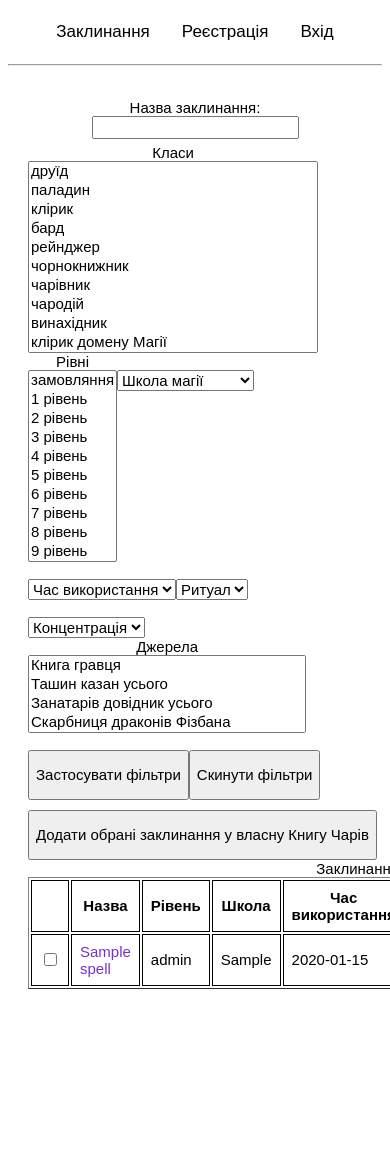
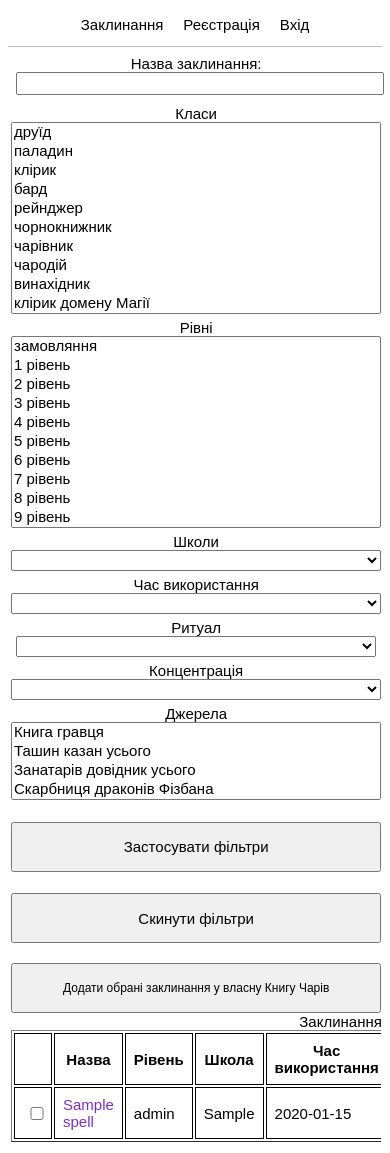
Before and after one commit to lukaholota/spells, a Flask app: page /spells in a window 390 px wide; the page is wider, and only the part inside the window is pictured. Before the commit the page ends 989 px from the top of that part, so only its background shows below. Run offline with Flask 3, Linux system fonts and the light colour scheme; tables that the repository leaves empty hold one stand-in row (values such as "Sample post").

Commit message:
css global update

```diff
--- a/app/static/css/spells.css
+++ b/app/static/css/spells.css
@@ -39,8 +39,32 @@ span#message {
 
 .spellbook {
     margin-top: 10px;
+    overflow: hidden;
 }
 
 .container {
     align-items: normal;
 }
+
+@media only screen and (max-width: 425px) {
+    .spellbook input {
+        font-size: 12px;
+      }
+  }
+
+@media only screen and (max-width: 1200px) {
+    .spellbook {
+        margin-top: 20px;
+    }
+    .select-group {
+        width: 100%;
+        margin-top: 5px;
+    }
+    select, input, button {
+        width: 100%;
+    }
+  }
+
+select {
+    width: 100%;
+}
--- a/app/static/css/style.css
+++ b/app/static/css/style.css
@@ -77,6 +77,20 @@ a:link {
   text-decoration: none;
 }
 
+@media only screen and (max-width: 1200px) {
+  .container {
+      width: 99%;
+      padding: 3px;
+  }
+  .table {
+    overflow-x: scroll;
+  }
+  #topnav a {
+    padding: 8px 10px;
+    font-size: 15px;
+  }
+}
+
 @media only screen and (min-width: 768px) {
   .container {
       width: 750px;
@@ -97,6 +111,6 @@ a:link {
 
 @media only screen and (min-width: 1800px) {
   .container {
-      width: 1400px;
+      width: 1500px;
   }
 }
--- a/app/templates/character.html
+++ b/app/templates/character.html
@@ -15,6 +15,7 @@
         <h1>{{character_name}}</h1>
     </div>
     {% if spells|length != 0 %}
+    <div class="table">
         <form name="delete-character-spell" id="delete-character-spell" action="/delete-character-spell" method="POST">
             <table class="spells-table">
             <caption>Заклинання персонажа</caption>
@@ -43,6 +44,7 @@
         </table>
             <input type="hidden" name="source" value="{{character_id}}">
         </form>
+    </div>
     {% else %}
     <p>Поки порожньо. Додайте заклинання в <a href="/spellbook">Книгу Чарів</a> зі сторінки <a href="/spells">заклинань</a></p>
     {% endif %}
--- a/app/templates/spellbook.html
+++ b/app/templates/spellbook.html
@@ -13,6 +13,7 @@
   <div class="container">
     <h1>Книга чарів</h1>
     {% if spells|length != 0 %}
+    <div class="table">
       <form name="delete-spell" id="delete-spell" action="delete-spellbook-spell" method="POST">
         <table class="spells-table">
           <tr>
@@ -37,8 +38,9 @@
           <td><button type="submit" name="spell_id" value="{{spell.spell_id}}">Видалити</button></td>
         </tr>
       {% endfor %}
-    </table>
-    </form>
+      </table>
+      </form>
+    </div>
     <hr>
     <div id="add-to-character-block">
       <h2>Прив'язати всі заклинання з книги до персонажа</h2>
--- a/app/templates/spells.html
+++ b/app/templates/spells.html
@@ -45,9 +45,9 @@
                         </select>
                     </div>
                     <div class="select-group">
-                        <br>
+                        <label for="school">Школи</label><br>
                         <select name="school">
-                            <option value="">Школа магії</option>
+                            <option value=""></option>
                             {% for school in form.schools %}
                                 {% if school == filters.school_filter %}
                                     <option selected value="{{school}}">{{school}}</option>
@@ -58,9 +58,9 @@
                         </select>
                     </div>
                     <div class="select-group">
-                        <br>
+                        <label for="casting_time">Час використання</label><br>
                         <select name="casting_time">
-                            <option value="">Час використання</option>
+                            <option value=""></option>
                             {% for casting_time in form.casting_times %}
                                 {% if casting_time == filters.casting_time_filter %}
                                     <option selected value="{{casting_time}}">{{casting_time}}</option>
@@ -70,10 +70,10 @@
                             {% endfor %}
                         </select>
                     </div>
-                    <div class="select-group">
-                        <br>
+                    <div class="select-group" style="padding: 0 5px;">
+                        <label for="ritual">Ритуал</label><br>
                         <select name="ritual">
-                            <option value="">Ритуал</option>
+                            <option value=""></option>
                             {% for ritual in form.rituals %}
                                 {% if ritual == filters.ritual_filter %}
                                     <option selected value="{{ritual}}">{{ritual}}</option>
@@ -84,9 +84,9 @@
                         </select>
                     </div>
                     <div class="select-group">
-                        <br>
+                        <label for="concentration">Концентрація</label><br>
                         <select name="concentration">
-                            <option value="">Концентрація</option>
+                            <option value=""></option>
                             {% for concentration in form.concentrations %}
                                 {% if concentration == filters.concentration_filter %}
                                     <option selected value="{{concentration}}">{{concentration}}</option>
@@ -112,11 +112,11 @@
                         <input class="btn get-me-lower" type="submit" value="Застосувати фільтри">
                     </div>
                     </form>
+                    <div class="select-group">
                         <form action="/spells">
-                    <div class="select-group">
                             <input class="btn get-me-lower" type="submit" value="Скинути фільтри">
+                        </form>
                     </div>
-                    </form>
                 </div>
         </div>
         <div class="spellbook">
@@ -148,6 +148,7 @@
             </form>
         </div>
         <span id="message"></span>
+        <div class="table">
             <table class="spells-table" id="spells-table" border="1 px">
                 <caption>Заклинання</caption>
                 <tr>
@@ -174,6 +175,7 @@
                 {% endfor %}
             </table>
         </div>
+    </div>
 </body>
 <script src="{{ url_for('static', filename='add-to-spellbook.js') }}"></script>
 <script src="https://code.jquery.com/jquery-3.6.0.min.js"></script>
--- a/app/templates/topnav.html
+++ b/app/templates/topnav.html
@@ -13,7 +13,7 @@
 </head>
 <main>
     {% block topnav %}
-      <nav id="topnav">
+      <nav id="topnav" class="underlined">
         <a id="spells" href="/spells">Заклинання</a>
           {% if not current_user.is_authenticated  %}
             <a id="sign-up" href="/sign-up">Реєстрація</a>
@@ -31,7 +31,6 @@
             <a id="logout" href="/logout">Вийти</a>
           {% endif %}
       </nav>
-    <hr>
 </main>
     {% endblock %}
     {% block body %}{% endblock %}
```
Lines whose indentation alone changed are shown as unchanged.
